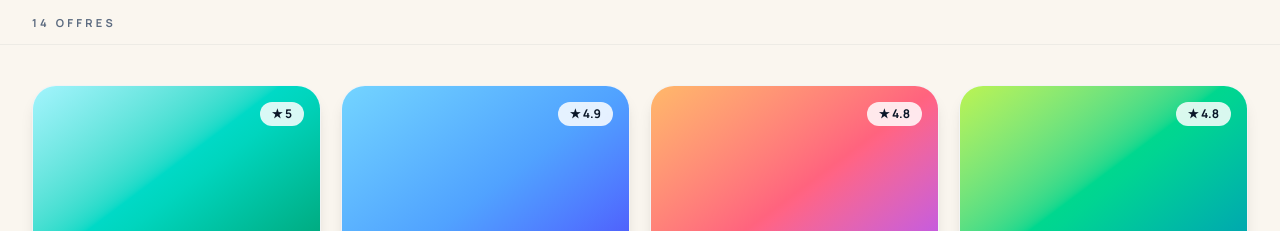
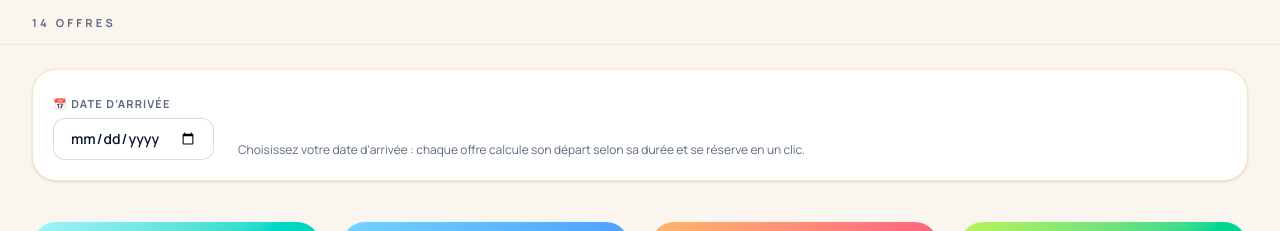
Before and after one commit to HazemMarrakchi/sana-travel, a React (Vite) app in the folder web/: page /destinations in a window 1280 px wide. Shown: the part 488-719 px from the top of the page. Built offline with nearby package versions, Linux system fonts and the light colour scheme; no server answers.

Commit message:
feat(destinations): stay planner - pick arrival date, per-offer departure computed, direct booking CTA

```diff
--- a/web/src/core/i18n/ar.ts
+++ b/web/src/core/i18n/ar.ts
@@ -59,6 +59,10 @@ export const ar: Dict = {
   'dest.tabAll': 'الكل',
   'op.kicker': 'الفهرس',
   'op.title': 'كل عروضنا',
+  'dest.arrive': 'تاريخ الوصول',
+  'dest.clearDates': 'حذف التاريخ',
+  'dest.plannerHint': 'اختر تاريخ وصولك: كل عرض يحسب تاريخ المغادرة حسب مدته والحجز بنقرة واحدة.',
+  'dest.book': 'احجز الآن',
   'dest.tabTours': 'رحلات',
   'dest.tabHotels': 'فنادق',
   'dest.sort.reco': 'الموصى بها',
--- a/web/src/core/i18n/en.ts
+++ b/web/src/core/i18n/en.ts
@@ -59,6 +59,10 @@ export const en: Dict = {
   'dest.tabAll': 'All',
   'op.kicker': 'Catalogue',
   'op.title': 'All our offers',
+  'dest.arrive': 'Arrival date',
+  'dest.clearDates': 'Clear date',
+  'dest.plannerHint': 'Pick your arrival date: each offer computes its departure from its own length and books in one click.',
+  'dest.book': 'Book now',
   'dest.tabTours': 'Tours',
   'dest.tabHotels': 'Hotels',
   'dest.sort.reco': 'Recommended',
--- a/web/src/core/i18n/fr.ts
+++ b/web/src/core/i18n/fr.ts
@@ -59,6 +59,10 @@ export const fr: Dict = {
   'dest.tabAll': 'Tout',
   'op.kicker': 'Catalogue',
   'op.title': 'Toutes nos offres',
+  'dest.arrive': 'Date d’arrivée',
+  'dest.clearDates': 'Effacer la date',
+  'dest.plannerHint': 'Choisissez votre date d’arrivée : chaque offre calcule son départ selon sa durée et se réserve en un clic.',
+  'dest.book': 'Réserver',
   'dest.tabTours': 'Voyages organisés',
   'dest.tabHotels': 'Hôtels',
   'dest.sort.reco': 'Recommandés',
--- a/web/src/features/destinations/DestinationsPage.tsx
+++ b/web/src/features/destinations/DestinationsPage.tsx
@@ -19,6 +19,18 @@ const SORTERS: Record<SortKey, (a: Offer, b: Offer) => number> = {
 
 const isHotel = (o: Offer): boolean => o.tags.includes('hôtel')
 
+const addDays = (iso: string, n: number): string => {
+  const d = new Date(`${iso}T12:00:00`)
+  d.setDate(d.getDate() + n)
+  return d.toISOString().slice(0, 10)
+}
+
+const fmtDate = (iso: string, lang: string): string =>
+  new Date(`${iso}T12:00:00`).toLocaleDateString(lang === 'ar' ? 'ar' : lang === 'en' ? 'en-GB' : 'fr-FR', {
+    day: 'numeric',
+    month: 'short',
+  })
+
 export function DestinationsPage() {
   const [{ offers, live }, setState] = useState<{ offers: Offer[]; live: boolean }>({
     offers: [],
@@ -31,6 +43,8 @@ export function DestinationsPage() {
   const [city, setCity] = useState<string>('all')
   const { t, lang } = useT()
   const [query, setQuery] = useState('')
+  /** date d'arrivée choisie → départ calculé par offre, clic = réservation directe */
+  const [arrive, setArrive] = useState('')
 
   useEffect(() => {
     void fetchOffers().then(setState)
@@ -180,6 +194,33 @@ export function DestinationsPage() {
         </p>
       </div>
 
+      {/* planificateur de séjour : arrivée choisie, départ calculé par offre */}
+      <div className="border-gold/30 bg-white mt-6 flex flex-col gap-4 rounded-3xl border p-5 shadow-sm sm:flex-row sm:items-end sm:gap-6">
+        <div>
+          <label htmlFor="sana-arrive" className="text-slate-soft text-[11px] font-bold uppercase tracking-widest">
+            📅 {t('dest.arrive')}
+          </label>
+          <input
+            id="sana-arrive"
+            type="date"
+            min={new Date().toISOString().slice(0, 10)}
+            value={arrive}
+            onChange={(e) => setArrive(e.target.value)}
+            className="border-ink/15 focus:border-gold mt-1 block rounded-xl border bg-white px-4 py-2.5 text-sm font-semibold outline-none transition-colors"
+          />
+        </div>
+        {arrive ? (
+          <button
+            onClick={() => setArrive('')}
+            className="text-slate-soft hover:text-coral text-xs font-bold underline"
+          >
+            ✕ {t('dest.clearDates')}
+          </button>
+        ) : (
+          <p className="text-slate-soft flex-1 text-xs leading-relaxed">{t('dest.plannerHint')}</p>
+        )}
+      </div>
+
       {visible.length === 0 ? (
         <div className="bg-night mt-12 rounded-3xl p-10 text-center">
           <p className="font-display text-2xl font-black">{t('dest.emptyTitle')}</p>
@@ -199,10 +240,12 @@ export function DestinationsPage() {
         </div>
       ) : (
       <div className="mt-10 grid gap-5 sm:grid-cols-2 lg:grid-cols-3 xl:grid-cols-4">
-        {visible.map((o) => (
+        {visible.map((o) => {
+          const depart = arrive ? addDays(arrive, o.nights) : ''
+          return (
           <Link
             key={o.slug}
-            to={`/offres/${o.slug}`}
+            to={arrive ? `/booking?offer=${o.slug}&date=${arrive}` : `/offres/${o.slug}`}
             className="group border-ink/5 hover:border-gold/40 flex flex-col overflow-hidden rounded-3xl border bg-white shadow-lg transition-all duration-500 hover:-translate-y-2 hover:shadow-2xl"
           >
             <div className={`relative aspect-[4/3] overflow-hidden bg-gradient-to-br ${artFor(o.artKey)}`}>
@@ -217,12 +260,18 @@ export function DestinationsPage() {
               </p>
               <h2 className="font-display mt-1.5 text-2xl font-black text-ink">{o.title}</h2>
               <p className="text-slate-soft mt-2 line-clamp-2 text-sm">{o.summary}</p>
-              <p className="bg-night group-hover:from-gold group-hover:to-gold-soft group-hover:text-ink mt-4 inline-block w-fit rounded-full px-4 py-1.5 text-xs font-bold text-gold transition-colors">
-                {t('card.from')} {formatPrice(o.priceEur, lang)}
+              {arrive && (
+                <p className="text-lagoon mt-2 text-xs font-bold">
+                  📅 {fmtDate(arrive, lang)} → {fmtDate(depart, lang)}
+                </p>
+              )}
+              <p className={`mt-4 inline-block w-fit rounded-full px-4 py-1.5 text-xs font-bold transition-colors ${arrive ? 'bg-coral text-white group-hover:bg-ink' : 'bg-night text-gold group-hover:from-gold group-hover:to-gold-soft group-hover:bg-gradient-to-r group-hover:text-ink'}`}>
+                {arrive ? `🛎 ${t('dest.book')}` : `${t('card.from')} ${formatPrice(o.priceEur, lang)}`}
               </p>
             </div>
           </Link>
-        ))}
+          )
+        })}
         </div>
       )}
       </div>
```
